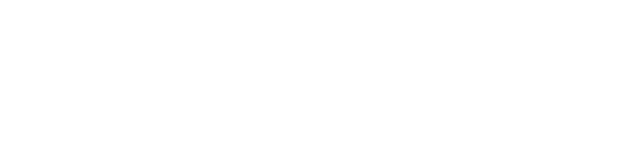
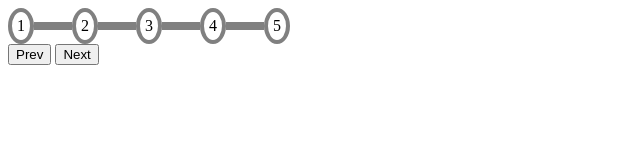
Before and after one commit to acciojob/progress-bar-Dipak1121, a website: page main.html in a window 1280 px wide. Shown: the whole page, without its empty margins (0-640 px from the left). Drawn offline with Linux system fonts and the light colour scheme.

Commit message:
created a submission

```diff
--- a/main.html
+++ b/main.html
@@ -8,6 +8,22 @@
 
 <body>
 	<!-- the entire body must be written by student -->
+	<div class="container">
+	<div class="circle">1</div>
+	<div class="line"></div>
+	<div class="circle">2</div>
+	<div class="line"></div>
+	<div class="circle">3</div>
+	<div class="line"></div>
+	<div class="circle">4</div>
+	<div class="line"></div>
+	<div class="circle">5</div>
+	</div>
+	<div>
+	<button type="button" id="prev">Prev</button>
+	<button type="button" id="next">Next</button>
+	</div>
+
     <script type="text/javascript" src="./script.js">
 </script>
 
--- a/styles.css
+++ b/styles.css
@@ -1 +1,18 @@
 /*  your css code here. If applicable */
+.container{
+	display: flex;
+	align-items: center;
+}
+.circle{
+	border: 4px solid grey;
+	border-radius: 50%;
+	padding: 5px;
+}
+.line{
+	width: 30px;
+	height: 0px;
+	border: 4px solid grey;
+}
+button{
+
+}
```
